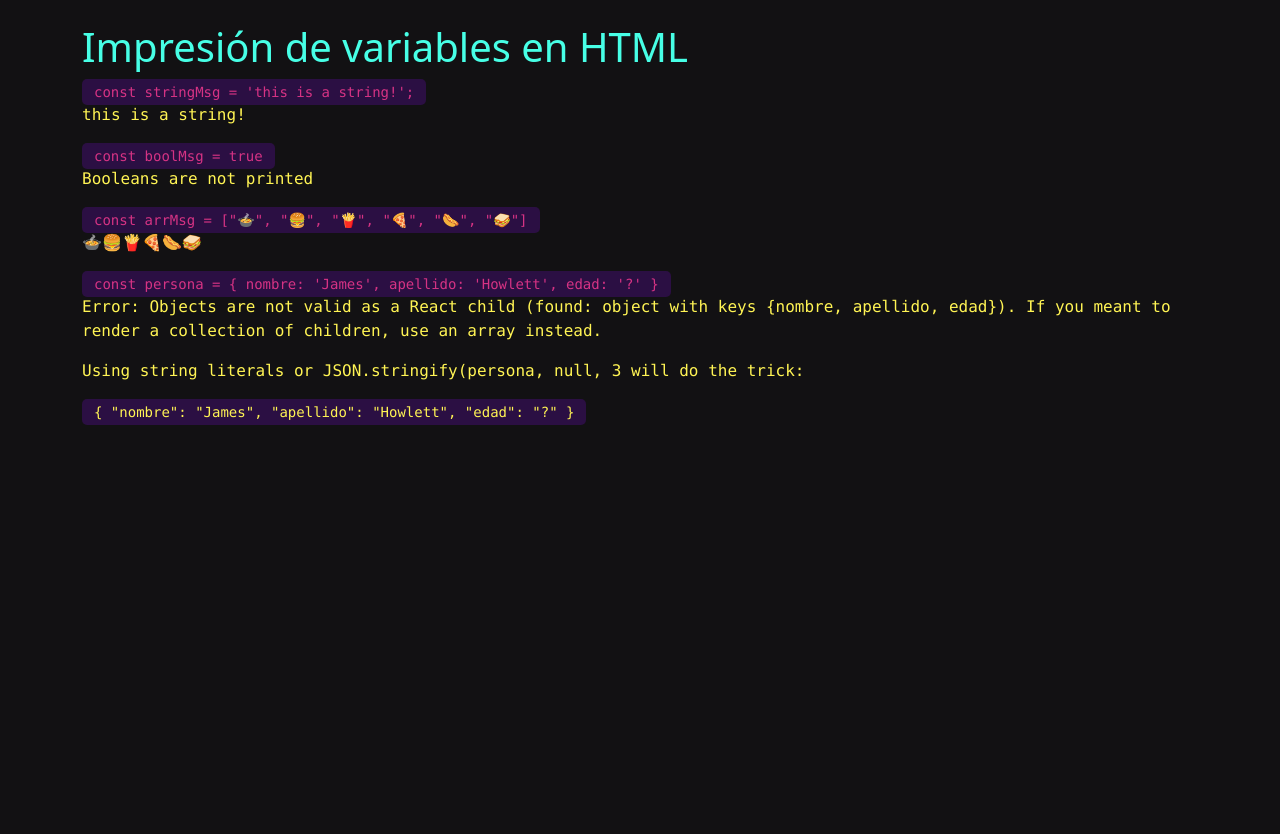
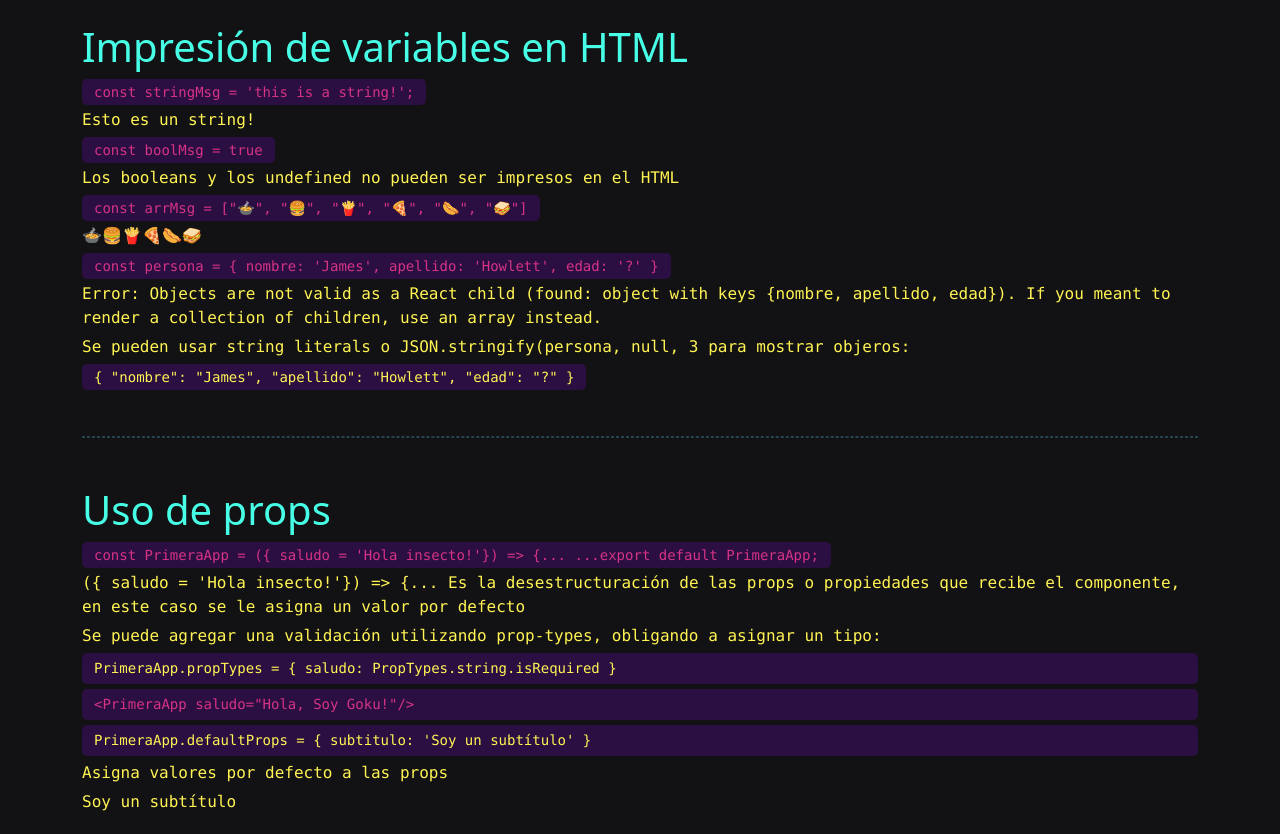
Before and after one commit to Yanioconjota/react-gl-training, a React (Create React App) app in the folder 03-counter-app/: page / in a window 1280 px wide. Before the commit the page ends 800 px from the top, so only its background shows below. Built offline with nearby package versions, Linux system fonts and the light colour scheme.

Commit message:
Example updated

```diff
--- a/03-counter-app/src/PrimeraApp.js
+++ b/03-counter-app/src/PrimeraApp.js
@@ -1,28 +1,66 @@
 import { Col } from "react-bootstrap";
 import './PrimeraApp.scss';
-const PrimeraApp = () => {
-  const stringMsg = "this is a string!";
-  const boolMsg = "Booleans are not printed";
+import PropTypes from 'prop-types';
+
+const PrimeraApp = ({ saludo, subtitulo }) => {
+  const stringMsg = "Esto es un string!";
+  const boolMsg = "Los booleans y los undefined no pueden ser impresos en el HTML";
   const arrMsg = ["🍲", "🍔", "🍟", "🍕", "🌭", "🥪"];
   const persona = { nombre: 'James', apellido: 'Howlett',  edad: '?' };
+  console.log(saludo, subtitulo);
+
+  /* if (!saludo) {
+    throw new Error('El saludo es necesario');
+  } */
 
   return (
     <Col className="mt-2">
       <h1 className="text-info">Impresión de variables en HTML</h1>
       <code>const stringMsg = 'this is a string!';</code>
-      <p class="code">{stringMsg}</p>
+      <p className="Code">{stringMsg}</p>
       <code>const boolMsg = true</code>
-      <p class="code">{boolMsg}</p>
+      <p className="Code">{boolMsg}</p>
       <code>const arrMsg = ["🍲", "🍔", "🍟", "🍕", "🌭", "🥪"]</code>
-      <p class="code">{arrMsg}</p>
+      <p className="Code">{arrMsg}</p>
       <code>
         const persona = {`{ nombre: 'James', apellido: 'Howlett',  edad: '?' }`}
       </code>
-      <p class="code">{`Error: Objects are not valid as a React child (found: object with keys {nombre, apellido, edad}). If you meant to render a collection of children, use an array instead.`}</p>
-      <p class="code">{`Using string literals or JSON.stringify(persona, null, 3 will do the trick:`}</p>
-      <code class="code">{JSON.stringify(persona, null, 3)}</code>
+      <p className="Code">{`Error: Objects are not valid as a React child (found: object with keys {nombre, apellido, edad}). If you meant to render a collection of children, use an array instead.`}</p>
+      <p className="Code">{`Se pueden usar string literals o JSON.stringify(persona, null, 3 para mostrar objeros:`}</p>
+      <code className="Code">{JSON.stringify(persona, null, 3)}</code>
+      <hr className="my-5" />
+      <h1 className="text-info">Uso de props</h1>
+      <code>
+        const PrimeraApp ={" "}
+        {`({ saludo = 'Hola insecto!'}) => {...
+            ...export default PrimeraApp;`}
+      </code>
+      <p className="Code">
+        {`({ saludo = 'Hola insecto!'}) => {...`} Es la desestructuración de las
+        props o propiedades que recibe el componente, en este caso se le asigna
+        un valor por defecto
+      </p>
+      <p className="Code">
+        Se puede agregar una validación utilizando prop-types, obligando a
+        asignar un tipo:
+      </p>
+      <code className="d-block Code">
+        PrimeraApp.propTypes = {`{ saludo: PropTypes.string.isRequired }`}
+      </code>
+      <code className="d-block">{`<PrimeraApp saludo="Hola, Soy Goku!"/>`}</code>
+      <code className="d-block Code">{`PrimeraApp.defaultProps = { subtitulo: 'Soy un subtítulo' }`}</code>
+      <p className="Code">Asigna valores por defecto a las props</p>
+      <p className="Code">{subtitulo}</p>
     </Col>
   );
 };
 
+PrimeraApp.propTypes = {
+  saludo: PropTypes.string.isRequired
+};
+
+PrimeraApp.defaultProps = {
+  subtitulo: 'Soy un subtítulo'
+}
+
 export default PrimeraApp;
--- a/03-counter-app/src/PrimeraApp.scss
+++ b/03-counter-app/src/PrimeraApp.scss
@@ -27,6 +27,11 @@ body {
   text-align: center;
 }
 
+hr {
+  border: 1px dashed #61dafb;
+  background-color: transparent;
+}
+
 #root {
   padding: 15px;
 }
@@ -35,10 +40,12 @@ code {
   @extend .bg-dark;
   padding: 5px 12px;
   border-radius: 5px;
+  margin: 5px 0;
 }
 
-.code {
+.Code {
   @extend .text-yellow;
+  margin: 5px 0;
   font-family: SFMono-Regular, Menlo, Monaco, Consolas, "Liberation Mono", "Courier New", monospace;
 }
 
--- a/03-counter-app/src/index.js
+++ b/03-counter-app/src/index.js
@@ -8,7 +8,7 @@ const divRoot = document.querySelector("#root");
 ReactDOM.render(
   <Container>
     <Row>
-      <PrimeraApp />
+      <PrimeraApp saludo="Hola, Soy Goku!"/>
     </Row>
   </Container>
   ,
```
